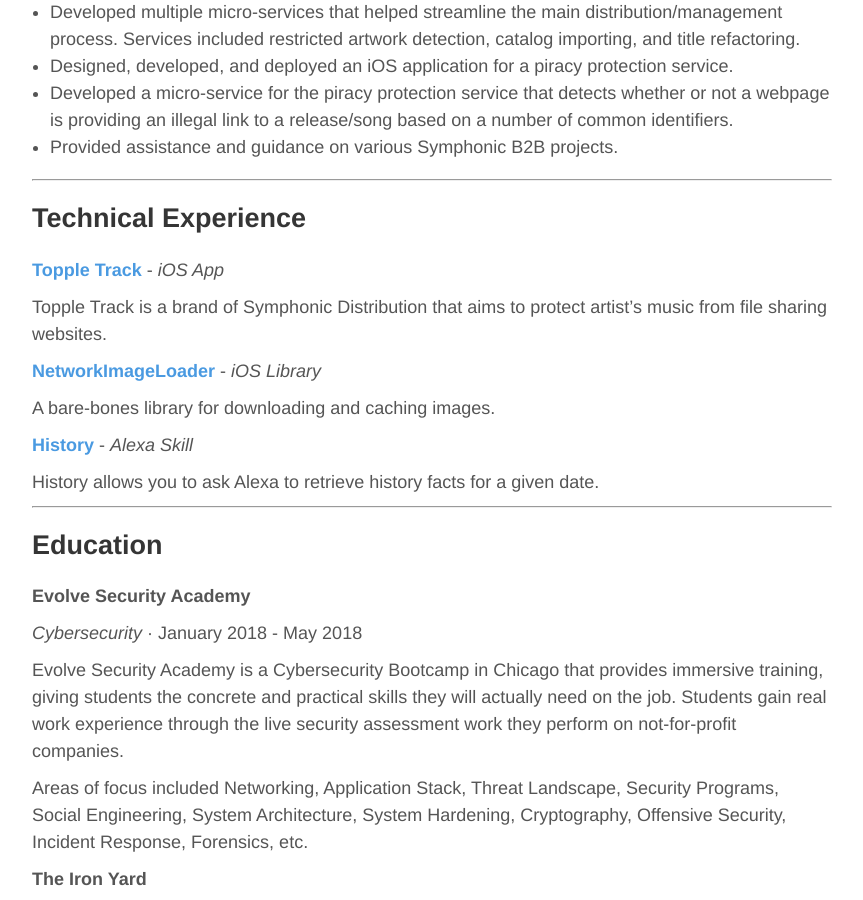
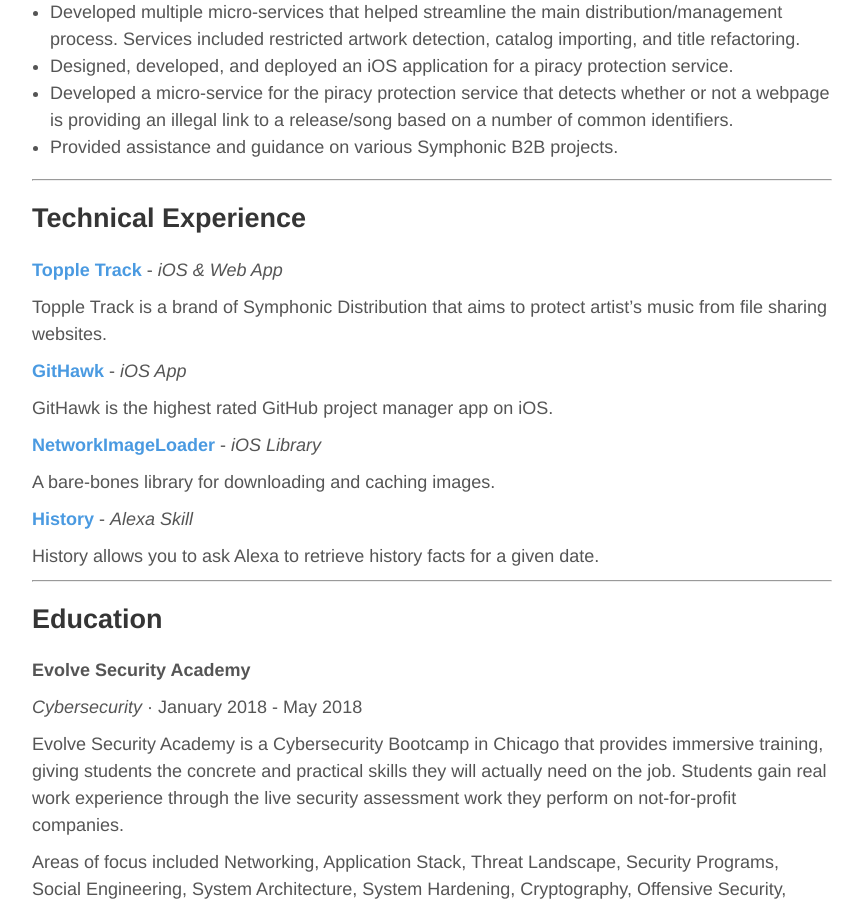
Before and after one commit to joerocca/joerocca.github.io, a Jekyll site: the page built from resume.md, in a window 1280 px wide and 900 px high, scrolled down 1321 px. Shown: the whole window, without its empty margins (208-1071 px from the left). Built offline with Jekyll 4.4.1, drawn with Linux system fonts in a browser that asks for light colours.

Commit message:
Added tech experience to resume

```diff
--- a/resume.md
+++ b/resume.md
@@ -56,9 +56,13 @@
 Technical Experience
 --------------------
 
-[**Topple Track**](https://itunes.apple.com/us/app/topple-track/id1121866705?mt=8){:target="blank"} - *iOS App*
+[**Topple Track**](https://itunes.apple.com/us/app/topple-track/id1121866705?mt=8){:target="blank"} - *iOS & Web App*
 
 Topple Track is a brand of Symphonic Distribution that aims to protect artist's music from file sharing websites.
+
+[**GitHawk**](https://github.com/GitHawkApp/GitHawk){:target="blank"} - *iOS App*
+
+GitHawk is the highest rated GitHub project manager app on iOS.
 
 [**NetworkImageLoader**](https://github.com/joerocca/NetworkImageLoader){:target="blank"} - *iOS Library*
 
```
